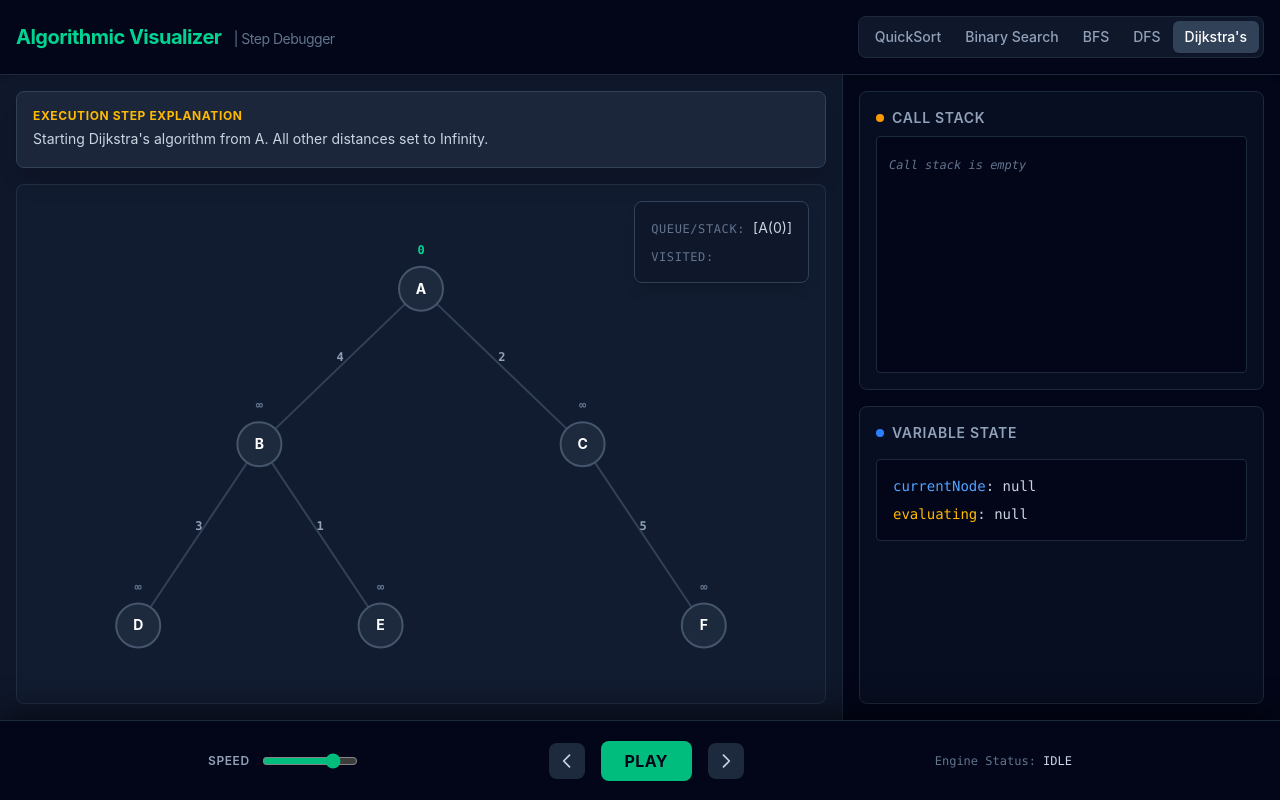
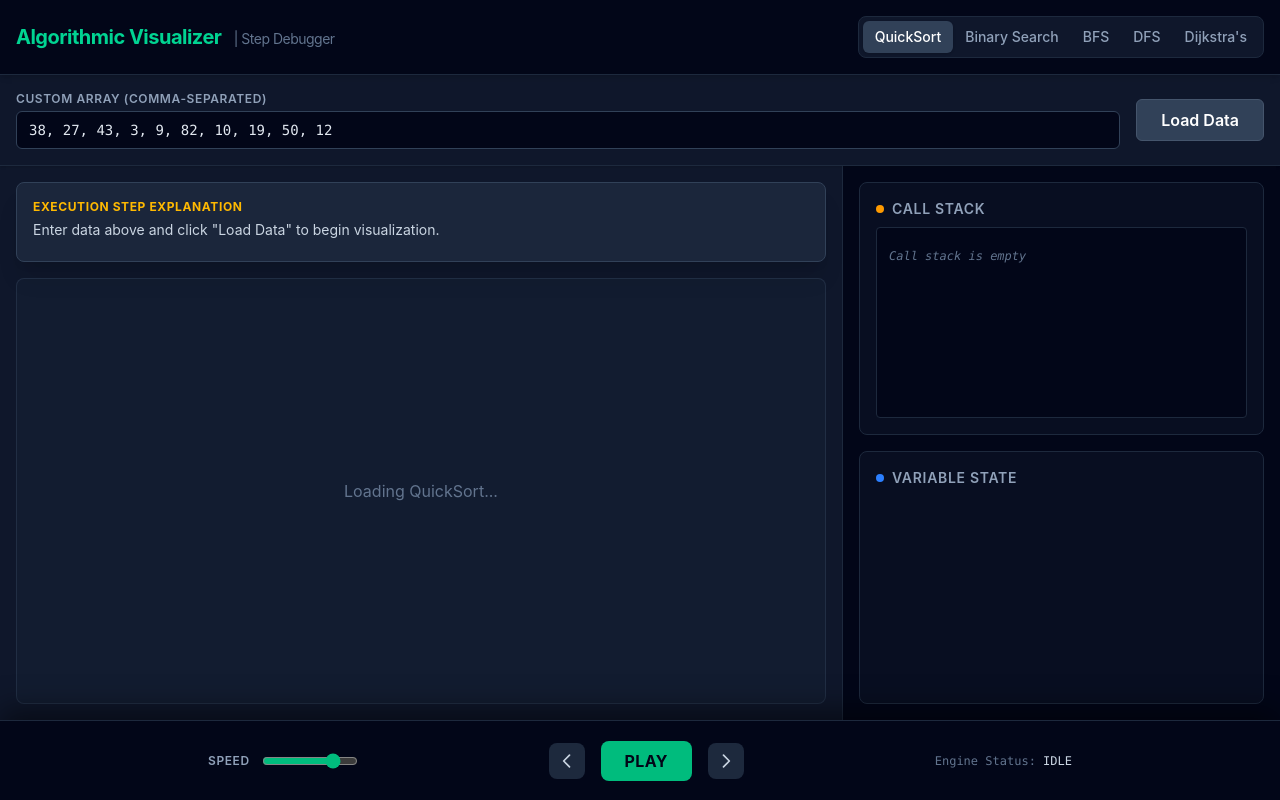
Before and after one commit to taanaysharma/path-finder-visualizer, a React (Vite) app: page / in a window 1280 px wide. Built offline with nearby package versions, Linux system fonts and the light colour scheme.

Commit message:
added dynamic input from user

```diff
--- a/src/App.jsx
+++ b/src/App.jsx
@@ -1,4 +1,4 @@
-import { useEffect, useState } from 'react';
+import { useState } from 'react';
 import { useEngine } from './hooks/useEngine';
 import { binarySearchGenerator } from './algorithms/binarySearch';
 import { bfsGenerator } from './algorithms/bfs';
@@ -9,26 +9,36 @@ import ArrayVisualizer from './components/visualizer/ArrayVisualizer';
 import GraphVisualizer from './components/visualizer/GraphVisualizer';
 import QuickSortVisualizer from './components/visualizer/QuickSortVisualizer';
 import CallStack from './components/debugger/CallStack';
-import ControlBar from './components/ui/ControlBar.jsx';
+import ControlBar from './components/ui/ControlBar';
+import DataInput from './components/ui/DataInput'; // <-- IMPORT THE NEW COMPONENT
 
 export default function App() {
   const engine = useEngine();
   const { currentState, loadAlgorithm } = engine;
-  const [activeAlgo, setActiveAlgo] = useState('dijkstra');
+  const [activeAlgo, setActiveAlgo] = useState('quickSort');
 
-  // Standard Adjacency List for BFS/DFS
-  const standardGraph = { A: ['B', 'C'], B: ['A', 'D', 'E'], C: ['A', 'F'], D: ['B'], E: ['B'], F: ['C'] };
-
-  // Weighted Adjacency List for Dijkstra
-  const weightedGraph = { A: { B: 4, C: 2 }, B: { A: 4, D: 3, E: 1 }, C: { A: 2, F: 5 }, D: { B: 3 }, E: { B: 1 }, F: { C: 5 } };
-
-  useEffect(() => {
-    if (activeAlgo === 'binarySearch') loadAlgorithm(binarySearchGenerator, [2, 5, 8, 12, 16, 23, 38, 56, 72, 91], 23);
-    else if (activeAlgo === 'quickSort') loadAlgorithm(quickSortGenerator, [38, 27, 43, 3, 9, 82, 10, 19, 50, 12]);
-    else if (activeAlgo === 'bfs') loadAlgorithm(bfsGenerator, standardGraph, 'A');
-    else if (activeAlgo === 'dfs') loadAlgorithm(dfsGenerator, standardGraph, 'A');
-    else if (activeAlgo === 'dijkstra') loadAlgorithm(dijkstraGenerator, weightedGraph, 'A');
-  }, [activeAlgo, loadAlgorithm]);
+  // New handler to process data from the DataInput component
+  const handleLoadCustomData = (algoType, parsedData, extraParam) => {
+    switch (algoType) {
+      case 'binarySearch':
+        loadAlgorithm(binarySearchGenerator, parsedData, extraParam); // extraParam is 'target'
+        break;
+      case 'quickSort':
+        loadAlgorithm(quickSortGenerator, parsedData);
+        break;
+      case 'bfs':
+        loadAlgorithm(bfsGenerator, parsedData, extraParam); // extraParam is 'startNode'
+        break;
+      case 'dfs':
+        loadAlgorithm(dfsGenerator, parsedData, extraParam);
+        break;
+      case 'dijkstra':
+        loadAlgorithm(dijkstraGenerator, parsedData, extraParam);
+        break;
+      default:
+        break;
+    }
+  };
 
   const tabs = [
     { id: 'quickSort', label: 'QuickSort' },
@@ -40,6 +50,7 @@ export default function App() {
 
   return (
     <div className="min-h-screen bg-slate-900 text-slate-100 flex flex-col font-sans">
+      {/* Header */}
       <header className="p-4 border-b border-slate-800 bg-slate-950 flex flex-col xl:flex-row gap-4 items-center justify-between z-20 shadow-md">
         <h1 className="text-xl font-bold tracking-tight text-emerald-400">
           Algorithmic Visualizer <span className="text-slate-500 font-normal text-sm ml-2">| Step Debugger</span>
@@ -57,15 +68,23 @@ export default function App() {
         </div>
       </header>
 
+      {/* NEW: Data Input Panel */}
+      <DataInput activeAlgo={activeAlgo} loadCustomData={handleLoadCustomData} />
+
+      {/* Main Workspace */}
       <main className="flex-1 flex flex-col lg:flex-row overflow-hidden">
+        {/* Left Side: Visualizer Canvas */}
         <section className="flex-[2] p-4 border-r border-slate-800 relative bg-slate-900 overflow-hidden flex flex-col gap-4">
-          {currentState && (
-             <div className="bg-slate-800/90 border border-slate-700 p-4 rounded-lg shadow-xl shrink-0">
-               <h3 className="text-xs font-bold text-amber-400 uppercase tracking-wider mb-1">Execution Step Explanation</h3>
-               <p className="text-sm text-slate-300 leading-relaxed">{currentState.explanation}</p>
-             </div>
-          )}
 
+          {/* Explanation Tooltip */}
+          <div className="bg-slate-800/90 border border-slate-700 p-4 rounded-lg shadow-xl shrink-0 min-h-[5rem]">
+             <h3 className="text-xs font-bold text-amber-400 uppercase tracking-wider mb-1">Execution Step Explanation</h3>
+             <p className="text-sm text-slate-300 leading-relaxed">
+               {currentState ? currentState.explanation : 'Enter data above and click "Load Data" to begin visualization.'}
+             </p>
+          </div>
+
+          {/* Canvas */}
           <div className="flex-1 border border-slate-700/50 rounded-lg bg-slate-800/30 overflow-hidden relative">
             {(activeAlgo === 'binarySearch') && <ArrayVisualizer currentState={currentState} />}
             {(activeAlgo === 'quickSort') && <QuickSortVisualizer currentState={currentState} />}
@@ -73,6 +92,7 @@ export default function App() {
           </div>
         </section>
 
+        {/* Right Side: Debugger Panel (Remains unchanged from your previous setup) */}
         <section className="flex-1 p-4 bg-slate-950 flex flex-col gap-4">
           <div className="flex-1 border border-slate-800 rounded-lg p-4 bg-slate-900/50 flex flex-col min-h-0">
             <h2 className="text-sm font-semibold text-slate-400 uppercase tracking-wider mb-2 flex items-center gap-2">
@@ -119,6 +139,7 @@ export default function App() {
         </section>
       </main>
 
+      {/* Footer / Control Bar */}
       <footer className="h-20 border-t border-slate-800 bg-slate-950 flex items-center shadow-[0_-10px_30px_rgba(0,0,0,0.5)] z-30">
         <ControlBar engine={engine} />
       </footer>
--- /dev/null
+++ b/src/components/ui/DataInput.jsx
@@ -0,0 +1,109 @@
+import { useState, useEffect } from 'react';
+
+export default function DataInput({ activeAlgo, loadCustomData }) {
+  const [arrayInput, setArrayInput] = useState('38, 27, 43, 3, 9, 82, 10, 19, 50, 12');
+  const [targetInput, setTargetInput] = useState('23');
+
+  // Graph input uses JSON for complex nested objects
+  const defaultGraph = `{\n  "A": ["B", "C"],\n  "B": ["A", "D", "E"],\n  "C": ["A", "F"],\n  "D": ["B"],\n  "E": ["B"],\n  "F": ["C"]\n}`;
+  const [graphInput, setGraphInput] = useState(defaultGraph);
+  const [startNodeInput, setStartNodeInput] = useState('A');
+
+  const isArrayAlgo = activeAlgo === 'quickSort' || activeAlgo === 'binarySearch';
+
+  const handleRun = () => {
+    if (isArrayAlgo) {
+      // 1. Parse the string into an array of integers
+      const parsedArray = arrayInput
+        .split(',')
+        .map(str => parseInt(str.trim()))
+        .filter(num => !isNaN(num)); // Remove invalid entries
+
+      if (parsedArray.length === 0) {
+        alert("Please enter a valid comma-separated list of numbers.");
+        return;
+      }
+
+      if (activeAlgo === 'binarySearch') {
+        const target = parseInt(targetInput.trim());
+        if (isNaN(target)) return alert("Please enter a valid target number.");
+
+        // Binary search strictly requires a sorted array
+        const sortedArray = [...parsedArray].sort((a, b) => a - b);
+        loadCustomData(activeAlgo, sortedArray, target);
+      } else {
+        loadCustomData(activeAlgo, parsedArray);
+      }
+    } else {
+      // 2. Parse the Graph JSON
+      try {
+        const parsedGraph = JSON.parse(graphInput);
+        const startNode = startNodeInput.trim();
+        loadCustomData(activeAlgo, parsedGraph, startNode);
+      } catch (error) {
+        alert("Invalid Graph format. Please ensure it is valid JSON.");
+      }
+    }
+  };
+
+  return (
+    <div className="bg-slate-900 border-b border-slate-800 p-4 flex flex-col md:flex-row gap-4 items-start md:items-center z-10 shadow-sm">
+      <div className="flex-1 w-full">
+        <label className="text-xs font-semibold text-slate-400 uppercase tracking-wider block mb-1">
+          {isArrayAlgo ? 'Custom Array (Comma-separated)' : 'Custom Graph (JSON Adjacency List)'}
+        </label>
+
+        {isArrayAlgo ? (
+          <input
+            type="text"
+            value={arrayInput}
+            onChange={(e) => setArrayInput(e.target.value)}
+            placeholder="e.g. 5, 12, 8, 3, 20"
+            className="w-full bg-slate-950 border border-slate-700 rounded-md px-3 py-2 text-sm text-slate-200 focus:outline-none focus:border-emerald-500 focus:ring-1 focus:ring-emerald-500 font-mono transition-colors"
+          />
+        ) : (
+          <textarea
+            value={graphInput}
+            onChange={(e) => setGraphInput(e.target.value)}
+            rows={3}
+            className="w-full bg-slate-950 border border-slate-700 rounded-md px-3 py-2 text-sm text-slate-200 focus:outline-none focus:border-emerald-500 focus:ring-1 focus:ring-emerald-500 font-mono transition-colors resize-none"
+          />
+        )}
+      </div>
+
+      <div className="flex items-end gap-4 w-full md:w-auto">
+        {/* Extra inputs for specific algorithms */}
+        {activeAlgo === 'binarySearch' && (
+          <div className="w-24 shrink-0">
+            <label className="text-xs font-semibold text-slate-400 uppercase tracking-wider block mb-1">Target</label>
+            <input
+              type="text"
+              value={targetInput}
+              onChange={(e) => setTargetInput(e.target.value)}
+              className="w-full bg-slate-950 border border-slate-700 rounded-md px-3 py-2 text-sm text-slate-200 focus:outline-none focus:border-emerald-500 focus:ring-1 focus:ring-emerald-500 font-mono text-center"
+            />
+          </div>
+        )}
+
+        {(activeAlgo === 'bfs' || activeAlgo === 'dfs' || activeAlgo === 'dijkstra') && (
+          <div className="w-24 shrink-0">
+            <label className="text-xs font-semibold text-slate-400 uppercase tracking-wider block mb-1">Start Node</label>
+            <input
+              type="text"
+              value={startNodeInput}
+              onChange={(e) => setStartNodeInput(e.target.value)}
+              className="w-full bg-slate-950 border border-slate-700 rounded-md px-3 py-2 text-sm text-slate-200 focus:outline-none focus:border-emerald-500 focus:ring-1 focus:ring-emerald-500 font-mono text-center"
+            />
+          </div>
+        )}
+
+        <button
+          onClick={handleRun}
+          className="shrink-0 px-6 py-2 bg-slate-700 hover:bg-slate-600 text-white font-semibold rounded-md transition-colors border border-slate-600"
+        >
+          Load Data
+        </button>
+      </div>
+    </div>
+  );
+}
```
